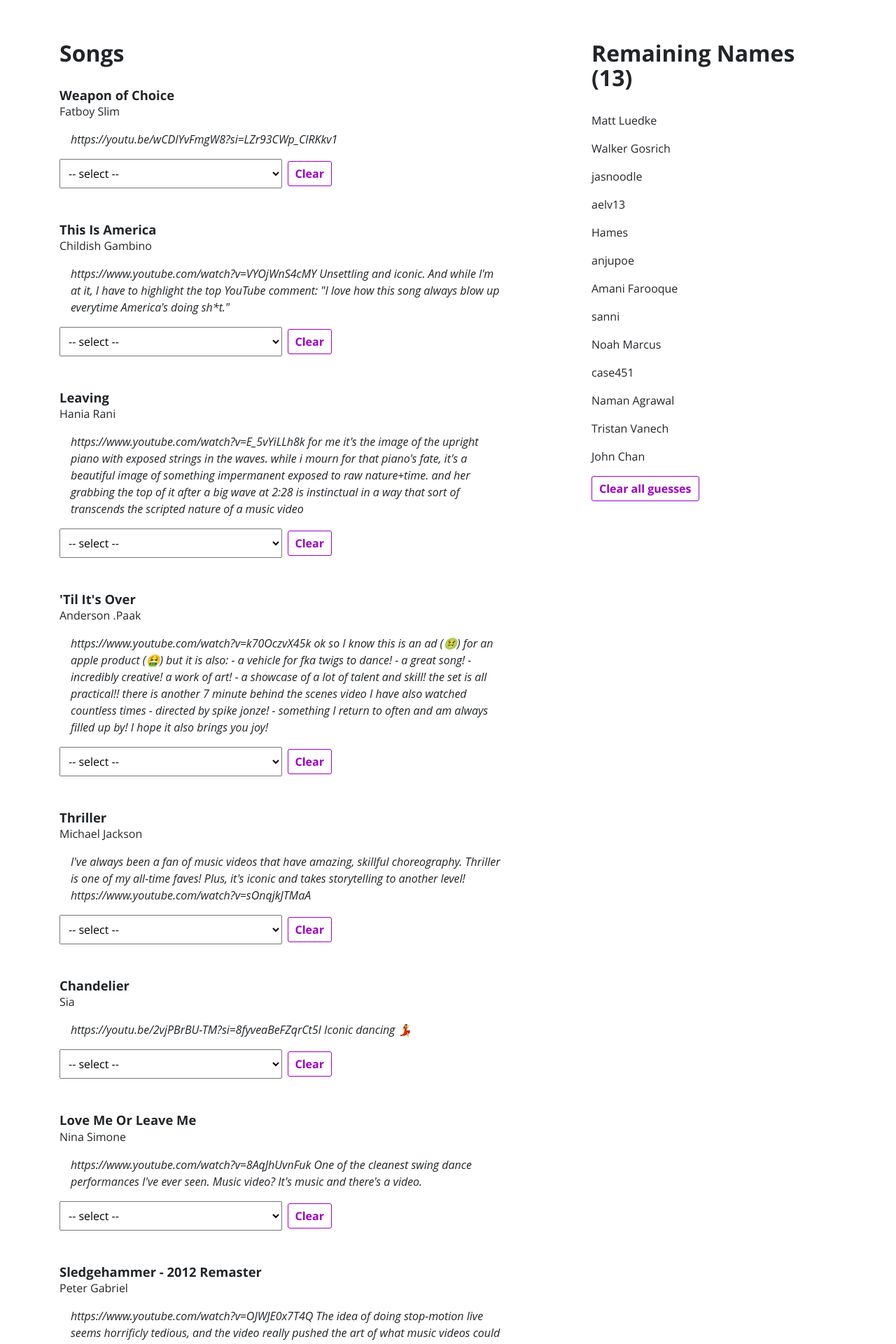
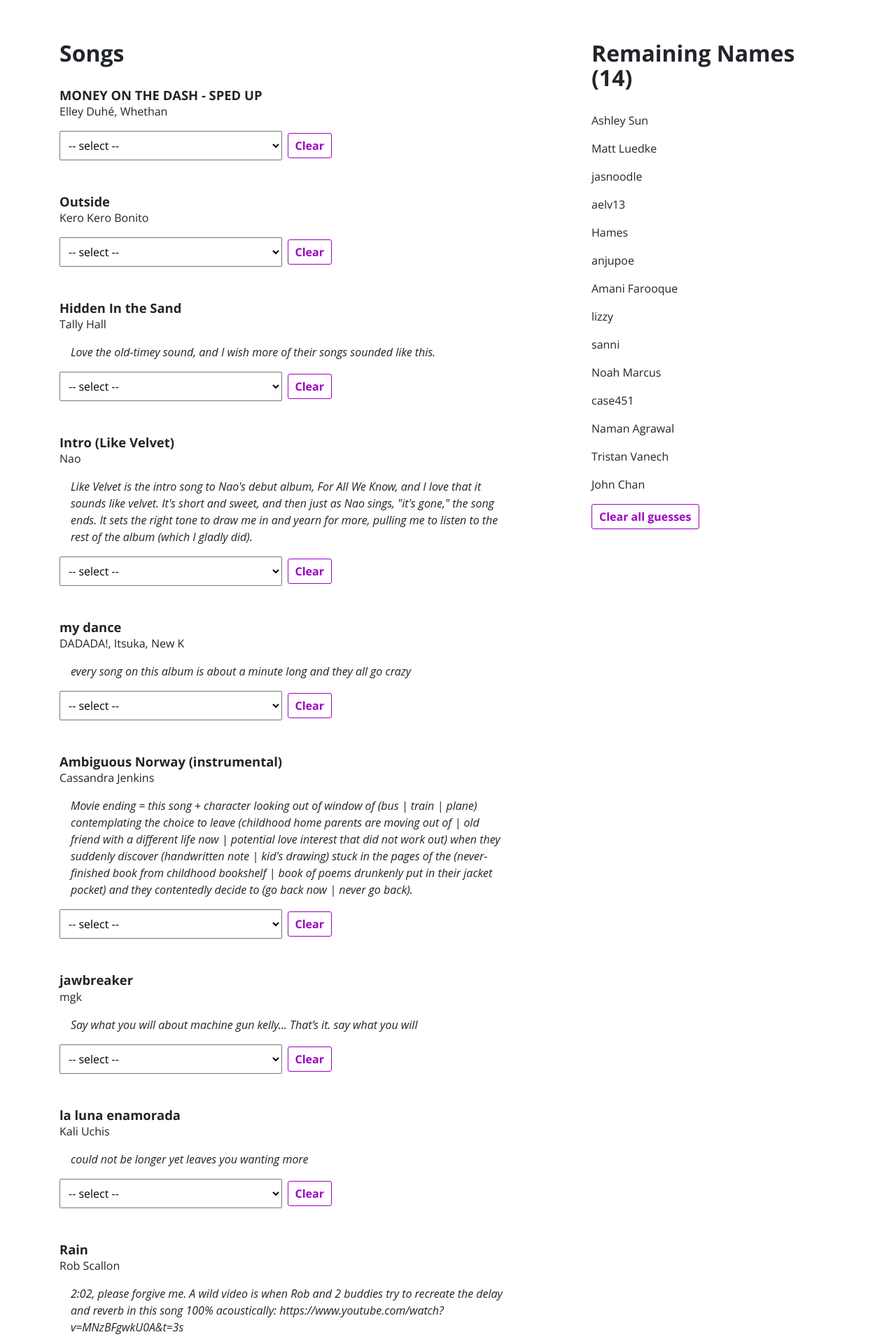
Before and after one commit to aloverso/music-league-guesser, a Next.js app: page / in a window 1280 px wide. Shown: the part 320-2240 px from the top of the page at 70% size. Built offline with nearby package versions, Linux system fonts and the light colour scheme.

Commit message:
add 9/30

```diff
--- /dev/null
+++ b/data/2024-09-30/answers.ts
@@ -0,0 +1,3 @@
+export default {
+
+}
--- /dev/null
+++ b/data/2024-09-30/names.ts
@@ -0,0 +1,21 @@
+export default [
+  // "Oreofe Aderibigbe",
+  // "Soma",
+  "Ashley Sun",
+  // "bturndorf",
+  "Matt Luedke",
+  // "Walker Gosrich",
+  "jasnoodle",
+  "aelv13",
+  "Hames",
+  "anjupoe",
+  "Amani Farooque",
+  "lizzy",
+  "sanni",
+  "Noah Marcus",
+  "case451",
+  // "melanie.mazanec",
+  "Naman Agrawal",
+  "Tristan Vanech",
+  "John Chan",
+];
--- /dev/null
+++ b/data/2024-09-30/songs.ts
@@ -0,0 +1,81 @@
+export default [
+  {
+    title: "MONEY ON THE DASH - SPED UP",
+    artist: "Elley Duhé, Whethan",
+    comment: "",
+  },
+  {
+    title: "Outside",
+    artist: "Kero Kero Bonito",
+    comment: "",
+  },
+  {
+    title: "Hidden In the Sand",
+    artist: "Tally Hall",
+    comment: "Love the old-timey sound, and I wish more of their songs sounded like this.",
+  },
+  {
+    title: "Intro (Like Velvet)",
+    artist: "Nao",
+    comment: "Like Velvet is the intro song to Nao's debut album, For All We Know, and I love that it sounds like velvet. It's short and sweet, and then just as Nao sings, \"it's gone,\" the song ends. It sets the right tone to draw me in and yearn for more, pulling me to listen to the rest of the album (which I gladly did).",
+  },
+  {
+    title: "my dance",
+    artist: "DADADA!, Itsuka, New K",
+    comment: "every song on this album is about a minute long and they all go crazy",
+  },
+  {
+    title: "Ambiguous Norway (instrumental)",
+    artist: "Cassandra Jenkins",
+    comment: "Movie ending\n" +
+      "=\n" +
+      "this song\n" +
+      "+\n" +
+      "character looking out of window of (bus | train | plane) contemplating the choice to leave (childhood home parents are moving out of | old friend with a different life now | potential love interest that did not work out) when they suddenly discover (handwritten note | kid's drawing) stuck in the pages of the (never-finished book from childhood bookshelf | book of poems drunkenly put in their jacket pocket) and they contentedly decide to (go back now | never go back).",
+  },
+  {
+    title: "jawbreaker",
+    artist: "mgk",
+    comment: "Say what you will about machine gun kelly...\n" +
+      "\n" +
+      "That’s it. say what you will",
+  },
+  {
+    title: "la luna enamorada",
+    artist: "Kali Uchis",
+    comment: "could not be longer yet leaves you wanting more",
+  },
+  {
+    title: "Rain",
+    artist: "Rob Scallon",
+    comment: " 2:02, please forgive me.\n" +
+      "\n" +
+      "A wild video is when Rob and 2 buddies try to recreate the delay and reverb in this song 100% acoustically:\n" +
+      "https://www.youtube.com/watch?v=MNzBFgwkU0A&t=3s",
+  },
+  {
+    title: "Mirror",
+    artist: "Grace Ives",
+    comment: "wish this song was 30seconds longer & had some sort of resolution, but it’s a catchy one",
+  },
+  {
+    title: "I Love Kanye",
+    artist: "Kanye West",
+    comment: "I miss the old kanye :/",
+  },
+  {
+    title: "i'm going to fail my class",
+    artist: "mage tears",
+    comment: "",
+  },
+  {
+    title: "Come June",
+    artist: "Yoshi Flower",
+    comment: "",
+  },
+  {
+    title: "Spiral",
+    artist: "Pinegrove",
+    comment: "a simple little self-care + love song that is meant to sound like that visual trope of the days of a calendar fluttering off in quick succession to show the passage of time. each sentence can be thought of as a different day. take care of yourselves and don't forget to hydrate folks!",
+  },
+];
--- a/src/domain/consts.ts
+++ b/src/domain/consts.ts
@@ -1 +1 @@
-export const CURRENT_WEEK = "2024-09-23";
+export const CURRENT_WEEK = "2024-09-30";
```
